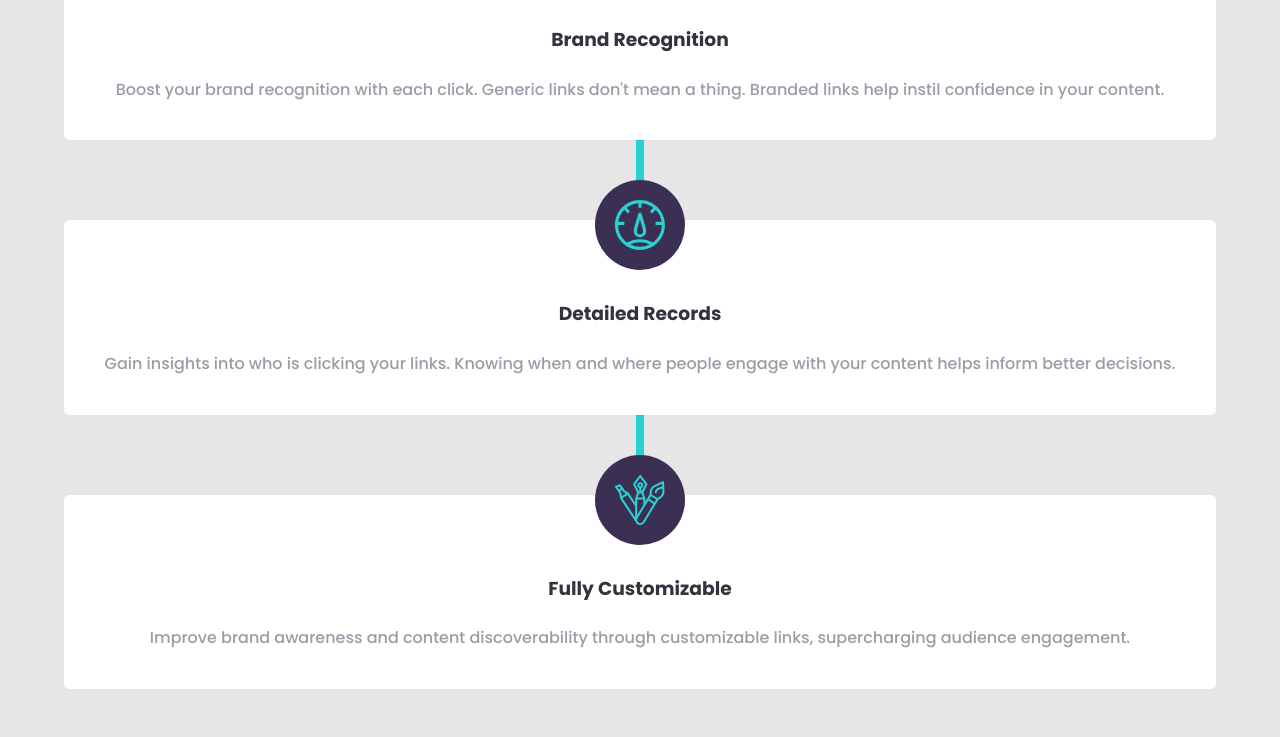
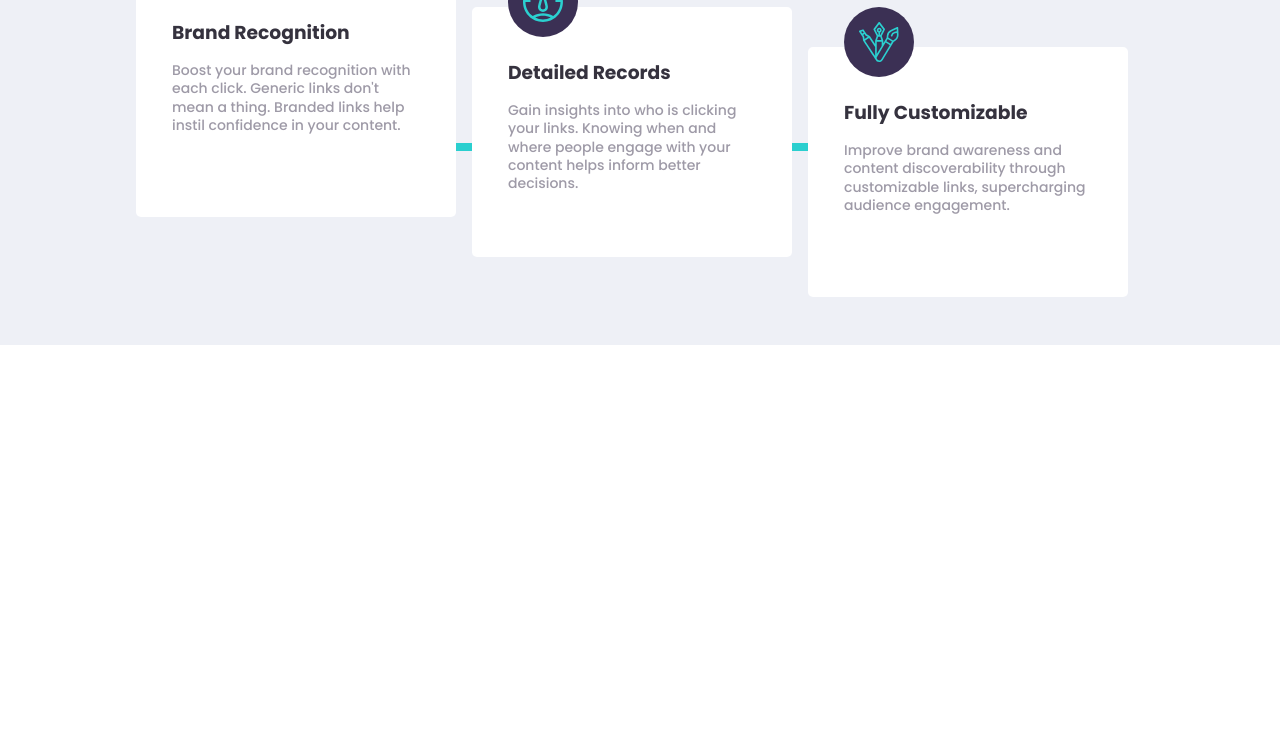
Before and after one commit to christiankurniadi/shortly, a plain HTML site: page index.html in a window 1280 px wide. Shown: the part 1017-1754 px from the top of the page. After the commit the page ends 1362 px from the top, so only its background shows below. Drawn offline with Linux system fonts and the light colour scheme.

Commit message:
create card for desktop

```diff
--- a/app/scss/_features.scss
+++ b/app/scss/_features.scss
@@ -73,6 +73,10 @@
     &__text{
         margin-top: 4rem;
 
+        @include breakpoint-up(lg){
+            width: 40%;
+        }
+
         h2{
             margin: 0;
             font-weight: 700;
@@ -82,6 +86,14 @@
 
     &__cards{
         position: relative;
+
+        @include breakpoint-up(lg){
+            display: flex;
+            align-items: center;
+            // justify-content: space-between;
+
+        }
+
         .card{
             z-index: 1;
             position: inherit;
@@ -96,17 +108,43 @@
             flex-direction: column;
             align-items: center;
 
+            @include breakpoint-up(lg){
+                display: block;
+                width: 320px;
+                margin-right: 1rem;
+                margin-top: 0;
+                height: 250px;
+                text-align: left;
+            }
+
+            &.card:nth-child(2){
+                @include breakpoint-up(lg){
+                    margin-top: 5rem;
+                }
+            }
+
+            &.card:nth-child(3){
+                @include breakpoint-up(lg){
+                    margin-top: 10rem;
+                }
+            }
+
             .img-wrapper{
                 margin-top: -5rem;
-                width: 90px;
-                height: 90px;
+                width: 70px;
+                height: 70px;
                 background-color: $darkViolet;
                 border-radius: 50%;
                 display: flex;
                 justify-content: center;
                 align-items: center;
+
+                @include breakpoint-up(lg){
+                    margin-left: 0rem;
+                }
+
                 img{
-                    width: 50px;
+                    width: 40px;
 
                 }
             }
@@ -115,10 +153,18 @@
             h3{
                 color: $veryDarkBlue;
                 margin: 2rem 0 1.7rem 0;
+
+                @include breakpoint-up(lg){
+                    margin: 1.5rem 0 1rem 0;
+                }
             }
 
             p{
                 margin: 0;
+
+                @include breakpoint-up(lg){
+                    font-size: $font-sm
+                }
             }
         }
     }
@@ -135,5 +181,12 @@
         position: absolute;
         height: 45rem;
         background-color: $cyan;
+
+        @include breakpoint-up(lg){
+            height: .5rem;
+            width: 45rem;
+            top: 60%;
+            // bottom: 50%;
+        }
     }
 }
--- a/app/scss/_variables.scss
+++ b/app/scss/_variables.scss
@@ -1,4 +1,5 @@
 // Font sizes
+$font-sm: 0.875rem; // 14px
 $font-md: 1.125rem; // 18px
 $font-lg: 2.5rem; // 40px
 $font-xl: 3.125rem; // 50px
@@ -15,7 +16,7 @@ $white: #fff;
 
 // Neutral
 $gray: hsl(0, 0%, 75%);
-$gray2: hsl(0, 0%, 90%);
+$gray2: hsl(225,33%,95%);
 $grayishViolet: hsl(257, 7%, 63%);
 $veryDarkBlue: hsl(255, 11%, 22%);
 $veryDarkViolet: hsl(260, 8%, 14%);
```
Also changed, not shown: dist/style.css, 1 other file.
